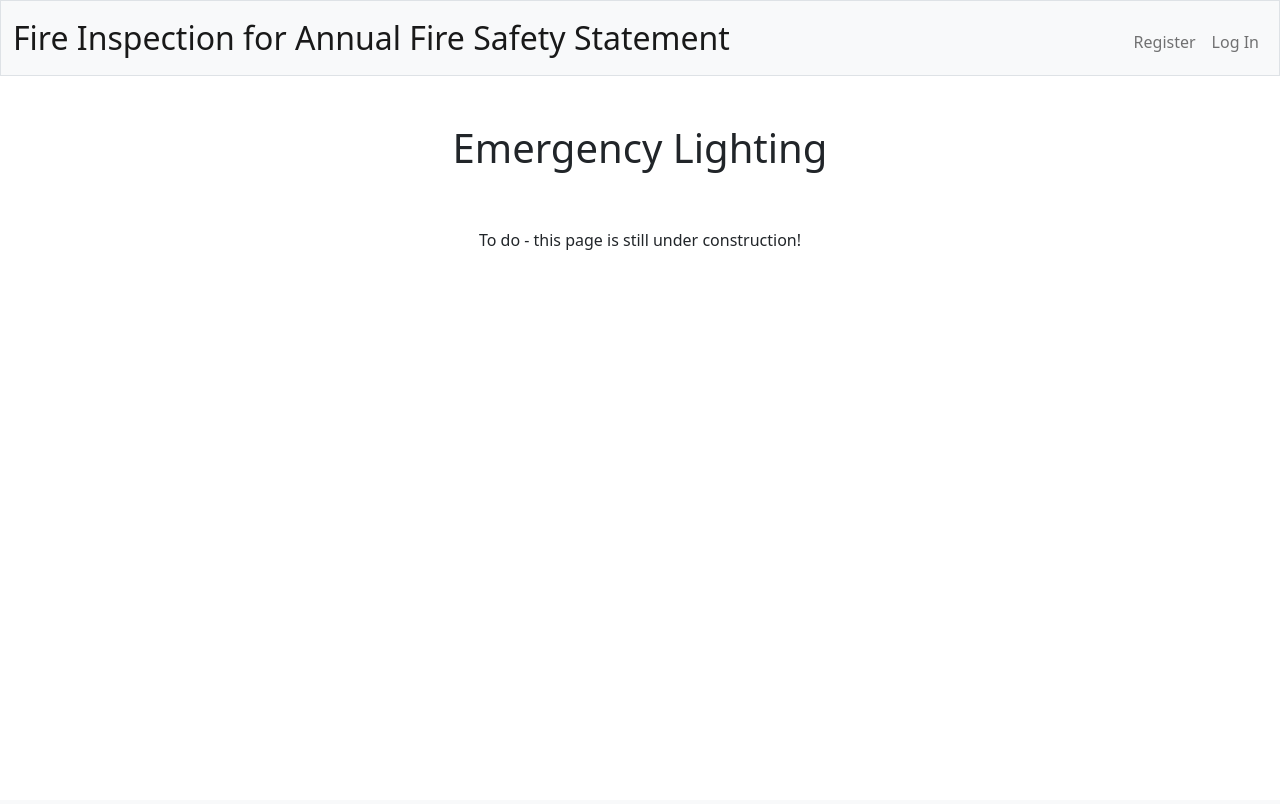
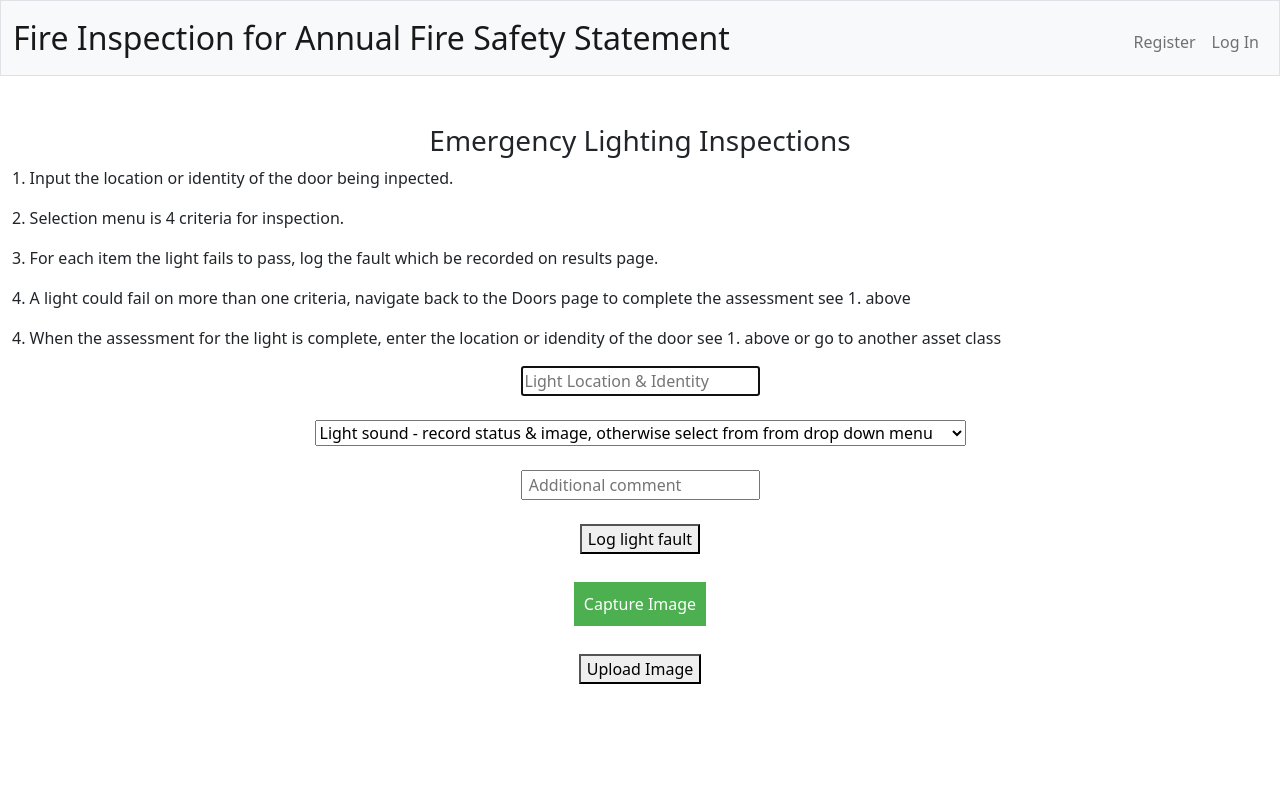
Before and after one commit to keithmccaffery/MarchFire, a Flask app: page /em_lights in a window 1280 px wide. Before the commit the page ends 250 px from the top, so only its background shows below. Run offline with Flask 3, Linux system fonts and the light colour scheme; some libraries are stand-ins or nearby versions.

Commit message:
a version attempting to add more routes unsuccessfully

```diff
--- a/app.py
+++ b/app.py
@@ -19,7 +19,7 @@ db = SQL("sqlite:///final.db")
 RESULTS = {}
 
 DOOR_FAULTS = db.execute("SELECT * FROM doorfixes")
-
+LIGHT_FAULTS = db.execute("SELECT * FROM em_lightfixes")
 
 # Custom filter
 # app.jinja_env.filters["usd"] = usd
@@ -169,7 +169,7 @@ def doors():
     image_url = request.form.get("imageUrl")
     fault = ''
     remedy = ''
-
+    asset = door
     if request.method == "POST":
         RESULTS[door] = door_fault
         ic(door_fault)
@@ -209,8 +209,10 @@ def doors():
         ic(type(fault))
         ic(type(remedy))
 
-        db.execute("INSERT INTO results (user_id, door, fault_id, fault, remedy, comment, image_url) VALUES (:user_id, :door, :door_fault, :fault, :remedy, :comment, :image_url)",
-           user_id=session["user_id"], door=door, door_fault=door_fault, fault=fault, remedy=remedy, comment=comment, image_url=image_url)
+        from datetime import datetime
+
+        db.execute("INSERT INTO results (user_id, asset, fault_id, fault, remedy, comment, image_url, timestamp) VALUES (:user_id, :asset, :fault_id, :fault, :remedy, :comment, :image_url, :timestamp)",
+                    user_id=session["user_id"], asset=asset, fault_id=door_fault, fault=fault, remedy=remedy, comment=comment, image_url=image_url, timestamp=datetime.now())
        # More remnants of the lines that I  needed to solve the data type
         print(RESULTS[door])
         return redirect("/results")
@@ -219,24 +221,25 @@ def doors():
         return render_template("doors.html",  door_faults=DOOR_FAULTS)
 
 # These following functions could be completed as per the doors method above, however, since hearing about OOP
-# it maybe better to writer app.py having classes producing the objects.
+# it maybe better to write app.py having classes producing the objects.
 @app.route("/em_lights", methods=["POST", "GET"])
 def em_lights():
-    return render_template("em_lights.html")
-"""
-    door = request.form.get("door")
-    door_fault = request.form.get("door_fault")
+    if request.method == "POST":
+        light = request.form.get("light")
+        light_fault = request.form.get("light_fault")
+        comment = request.form.get("comment")
+        image_url = request.form.get("imageUrl")
+        if not image_url:
+            print("No image URL provided")
+        # rest of your code...
+        # Handle the error appropriately
     fault = ''
     remedy = ''
-    #Still trying to get the remedy item from this form to input into results table.
-    #remedy = request.form.get("remedy")
 
     if request.method == "POST":
-        pass
-
-        RESULTS[door] = door_fault
-        ic(door_fault)
-        ic(type(door_fault))
+        RESULTS[light] = light_fault
+        ic(light_fault)
+        ic(type(light_fault))
         fault = ''
         remedy = ''
         faultDict = ()
@@ -245,20 +248,26 @@ def em_lights():
         remedyDict = ()
         remedyStr = {}
 
-        #trouble trying to get the data from the databases to use in the next db.execute to produce the RESULTS
-        fault=db.execute("SELECT fault FROM doorfixes WHERE fault_id = :door_fault",
-                    door_fault=door_fault)
-        remedy=db.execute("SELECT remedy FROM doorfixes WHERE fault_id = :door_fault",
-                    door_fault=door_fault)
-        ic(remedy)
-        faultDict   = fault [0]
-        faultStr = faultDict  ['fault']
+        # This is working as expected but I have kept the ic views which helped to solve the problem of getting
+        # the strings for the faults and the remedies out of the selection results.
+        fault=db.execute("SELECT fault FROM em_lightfixes WHERE fault_id = :light_fault", light_fault=light_fault)
+        if fault:
+            faultDict = fault[0]
+            faultStr = faultDict['fault']
+            fault = faultStr
+        else:
+            print("No fault found for the given light_fault")
+        remedy=db.execute("SELECT remedy FROM em_lightfixes WHERE fault_id = :light_fault", light_fault=light_fault)
+        if remedy:
+            remedyDict = remedy[0]
+            remedyStr = remedyDict['remedy']
+            remedy = remedyStr
+        else:
+            print("No remedy found for the given light_fault")
+        # The strings were saved into these variables to build the results table below. I have left some of the
+        # "debugging tools" that I used to see what was being passed around.
 
-        remedyDict = remedy [0]
-        remedyStr= remedyDict  ['remedy']
 
-        remedy = remedyStr
-        fault = faultStr
 
 
         print(fault)
@@ -269,16 +278,21 @@ def em_lights():
         ic(type(fault))
         ic(type(remedy))
 
-        db.execute("INSERT INTO results (user_id, door, fault_id, fault, remedy ) VALUES (:user_id, :door, :door_fault, :fault, :remedy )",
-                   user_id=session["user_id"], door=door, door_fault=door_fault, fault=fault, remedy=remedy)
-       # print(remedy)
-        print(RESULTS[door])
+        from datetime import datetime
+
+        # If fault and remedy are not None, use them as they are. If they are None, replace with 'NULL'
+        fault_str = fault if fault else 'NULL'
+        remedy_str = remedy if remedy else 'NULL'
+
+        db.execute("INSERT INTO results (user_id, asset, fault_id, fault, remedy, comment, image_url, timestamp) VALUES (:user_id, :light, :light_fault, :fault, :remedy, :comment, :image_url, :timestamp)",
+           user_id=session["user_id"], light=light, light_fault=light_fault, fault=fault_str, remedy=remedy_str, comment=comment, image_url=image_url, timestamp=datetime.now())
+       # More remnants of the lines that I  needed to solve the data type
+        print(RESULTS[light])
         return redirect("/results")
 
+    else:
+        return render_template("em_lights.html",  light_faults=LIGHT_FAULTS)
 
-    else:
-        return render_template("em_lights.html") #,  door_faults=DOOR_FAULTS)
-"""
 
 @app.route("/fire_ext", methods=["POST", "GET"])
 def fire_ext():
--- a/templates/capture.html
+++ b/templates/capture.html
@@ -23,6 +23,7 @@
         async function uploadImage() {
             const fileInput = document.getElementById('fileInput');
             const file = fileInput.files[0];
+            console.log(file);
 
             if (file) {
                 const blobName = `image_${Date.now()}.jpg`;
@@ -47,7 +48,9 @@
                 }
             }
         }
-
+        document.addEventListener('DOMContentLoaded', (event) => {
+            console.log(document.documentElement.innerHTML);
+            // Event listener for the form that submits to "/doors"
             document.querySelector('form[action="/doors"]').addEventListener('submit', function(event) {
                 event.preventDefault();  // Prevent the form from being submitted immediately
 
@@ -60,6 +63,22 @@
                     }
                 });
             });
+        });
+            console.log(document.documentElement.innerHTML);
+        document.addEventListener('DOMContentLoaded', (event) => {
+            // Event listener for the form that submits to "/em_lights"
+            var formElement = document.querySelector('#emLightsForm');
+            if (formElement) {
+                formElement.addEventListener('submit', function(event) {
+                    event.preventDefault();  // Prevent the form from being submitted immediately
+
+                    var file = document.querySelector('input[type="file"]').files[0];
+                    uploadImage(file).then(function() {
+                        formElement.submit();
+                    });
+                });
+            }
+        });
     </script>
 </body>
 <div id="imageUrl"></div>
--- a/templates/doors.html
+++ b/templates/doors.html
@@ -22,7 +22,7 @@
                 {% endfor %}
             </select>
             <br><br><input autocomplete="off" autofocus name="comment" placeholder=" Additional comment " type="text"><br>
-            <br><button type="submit">Log door fault</button><br><br
+            <br><button type="submit">Log door fault</button><br><br>
             <!-- Include capture.html for capturing an image -->
             {% include 'capture.html' %}
             <input type="hidden" id="imageUrlInput" name="imageUrl">
--- a/templates/em_lights.html
+++ b/templates/em_lights.html
@@ -5,8 +5,33 @@
 {% endblock %}
 
 {% block main %}
-    <h1>Emergency Lighting</h1>
-    <br>
-    <br>
-    <p>To do - this page is still under construction!</p>
+<h3>Emergency Lighting Inspections</h3>
+<div style= "text-align: left;">
+    <p > 1. Input the location or identity of the door being inpected.</p>
+    <p>2. Selection menu is 4 criteria for inspection.</p>
+    <p>3. For each item the light fails to pass, log the fault which be recorded on results page.</p>
+    <p>4. A light could fail on more than one criteria, navigate back to the Doors page to complete the assessment see 1. above</p>
+    <p>4. When the assessment for the light is complete, enter the location or idendity of the door see 1. above or go to another asset class</p>
+</div>
+        <form id="emLightsForm" action="{{ url_for('em_lights') }}" method="post">
+            <input autocomplete="off" autofocus name="light" placeholder="Light Location & Identity" type="text">
+            <br><br>
+            <select name="light_fault" class="light-fault-select">
+                <option disabled>Light Inspection Criteria</option>
+                <option selected value="0">Light sound - record status & image, otherwise select from from drop down menu</option>
+                {% for light_fault in light_faults %}
+                    <option value="{{light_fault['fault_id'] }}">{{  light_fault['inspect'] }}</option>
+                {% endfor %}
+            </select>
+            <br><br><input autocomplete="off" autofocus name="comment" placeholder=" Additional comment " type="text"><br>
+            <br><button type="submit">Log light fault</button><br><br>
+            <!-- Include capture.html for capturing an image -->
+            {% include 'capture.html' %}
+            <input type="hidden" id="imageUrlInput" name="imageUrl">
+        </form>
+        <script>
+            // This script stores the viewport size in a cookie
+            document.cookie = "viewportWidth=" + window.innerWidth;
+        </script>
+        <script src="{{ url_for('static', filename='main.js') }}"></script>
 {% endblock %}
--- a/templates/report.html
+++ b/templates/report.html
@@ -6,7 +6,7 @@
 <h3>Report of the defect fire assets for the Building {{ username }}</h3>
 <div class="content-box">
     {% for result in results %}
-    <h4>{{result.door}}</h4>
+    <h4>{{result.asset}}</h4>
     <h5>Defect: </h5>
     <p>{{result.fault }}</p>
     <br>
--- a/templates/results.html
+++ b/templates/results.html
@@ -21,7 +21,7 @@
                         <tr>
                             <td>{{ result.id }}</td>
                             <td>{{ result.user_id }}</td>
-                            <td>{{ result.door }}</td>
+                            <td>{{ result.asset }}</td>
                             <td>{{ result.fault }}</td>
                             <td>{{ result.remedy }}</td>
                             <td>{{ result.comment }}</td>
```
Also changed, not shown: add_timestampcolumn.py (added, +12 -0 lines), create_table.py (added, +26 -0 lines), remove_table.py (added, +12 -0 lines), update_table.py (added, +34 -0 lines), final.db, templates/captureD.html (added), templates/captureE.html (added), 1 other file. Lines whose indentation alone changed are shown as unchanged.
